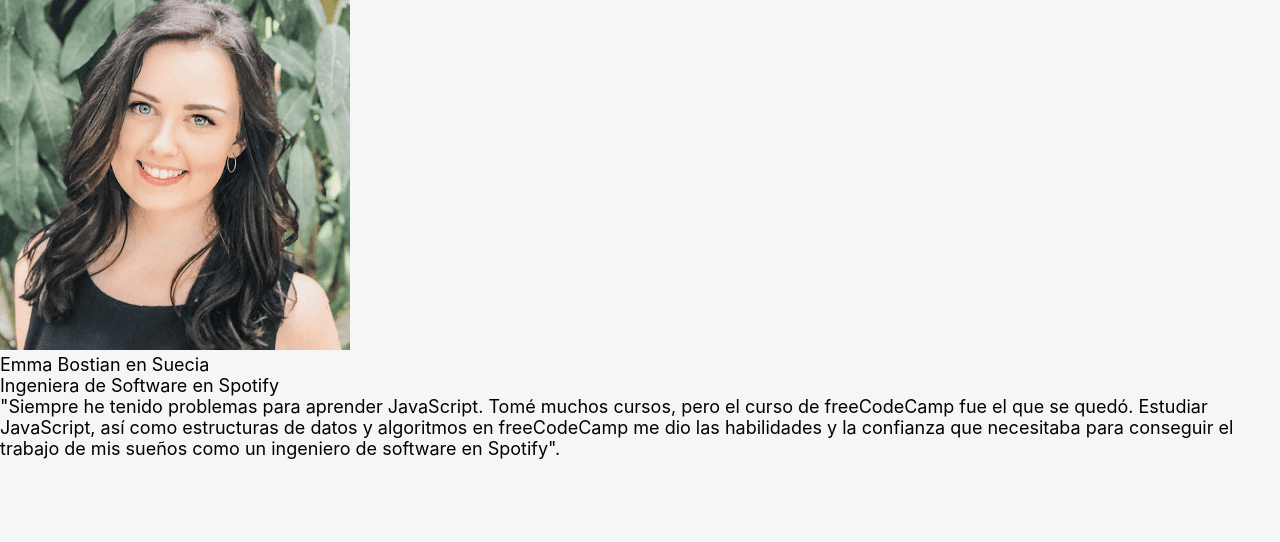
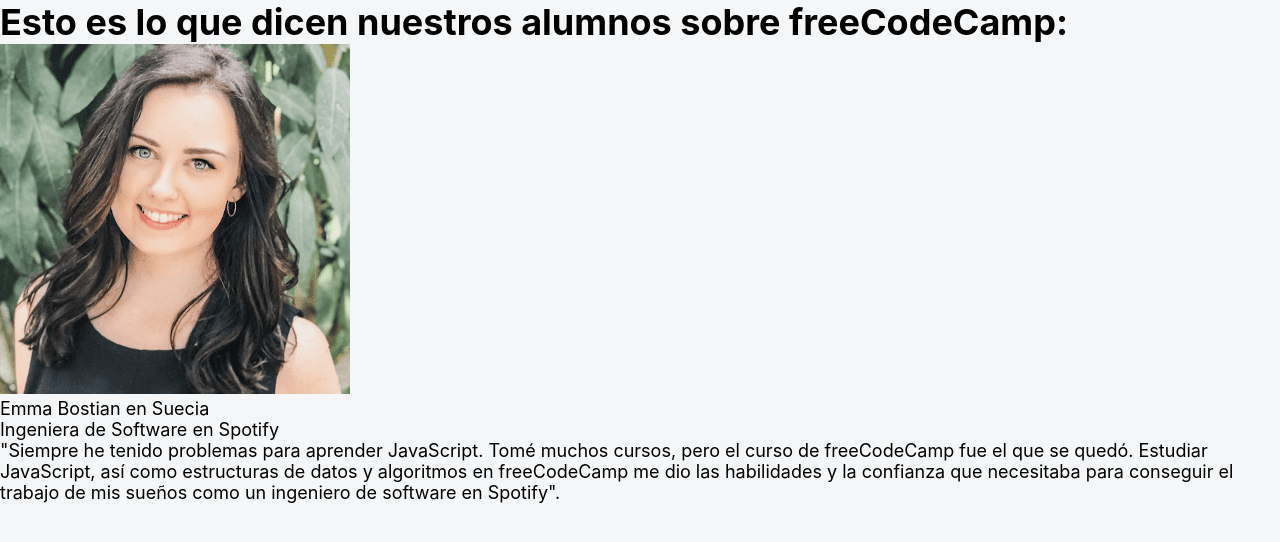
Before and after one commit to nazarenoavendano/testimonios-freecodecamp, a React (Create React App) app: page / in a window 1280 px wide. Shown: the top 542 px of the page. Built offline with nearby package versions, Linux system fonts and the light colour scheme.

Commit message:
agrego contenedor y titulo

```diff
--- a/src/App.js
+++ b/src/App.js
@@ -4,7 +4,10 @@
 function App() {
   return (
     <div className="App">
-      <Testimonio />
+      <div className='contenedor-principal'>
+        <h1>Esto es lo que dicen nuestros alumnos sobre freeCodeCamp: </h1>
+        <Testimonio />
+      </div>
     </div>
   );
 }
```
